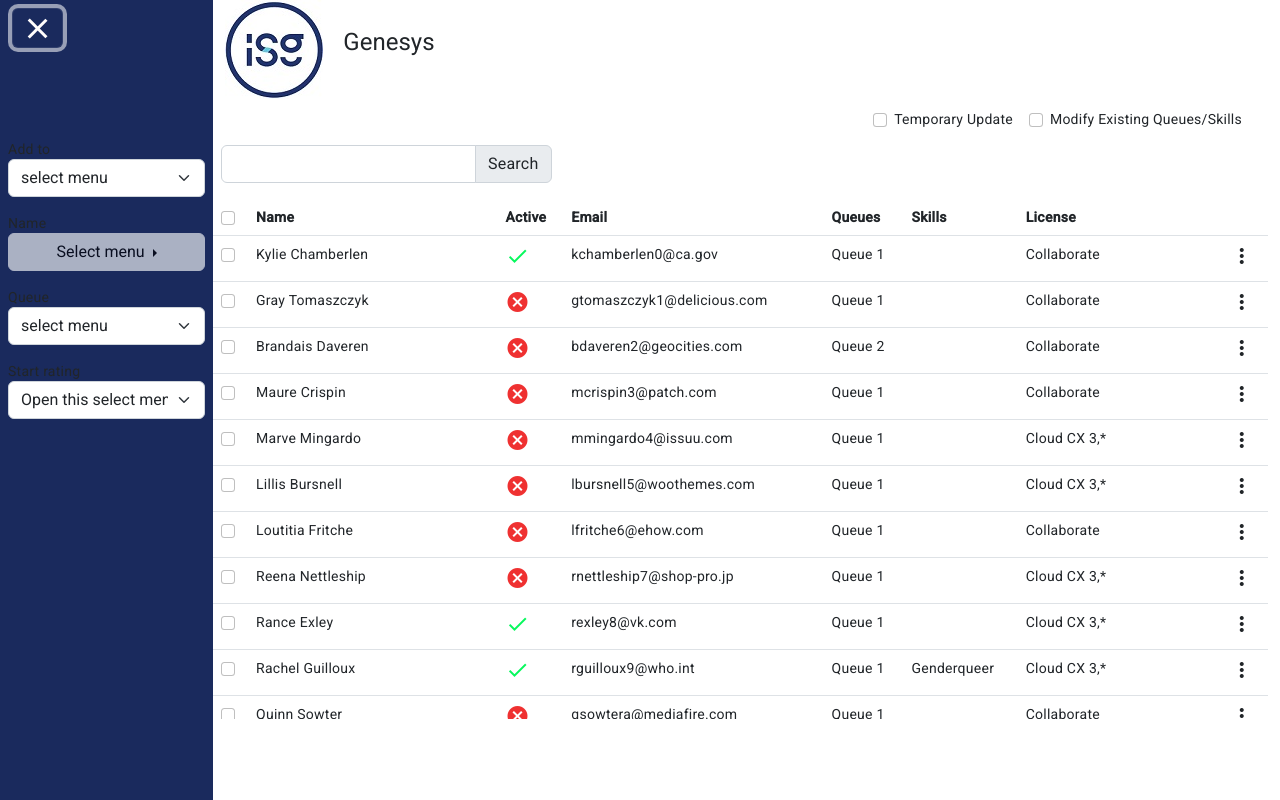
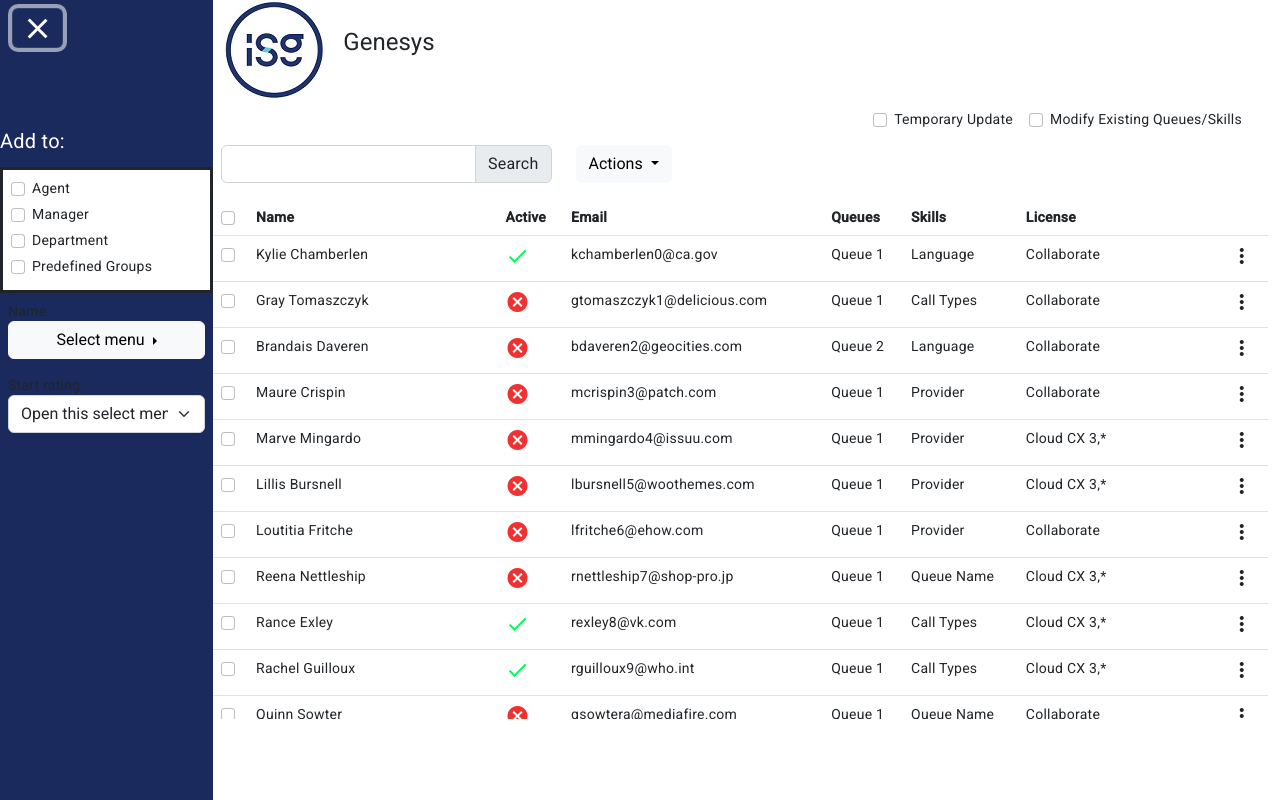
Before and after one commit to JairSilva09/genesys, an Angular app: page / in a window 1280 px wide. Both pictures are taken after a click on the button "Toggle navigation". Built offline with nearby package versions, Linux system fonts and the light colour scheme.

Commit message:
implementa busqueda by actions skylls

```diff
--- a/src/app/genesis-queues/genesis-queues.component.html
+++ b/src/app/genesis-queues/genesis-queues.component.html
@@ -16,6 +16,26 @@
             <div class="input-group mb-3">
                 <input type="text" class="form-control" aria-label="Recipient's username" aria-describedby="basic-addon2" #searchBar>
                 <span class="input-group-text" id="basic-addon2">Search</span>
+            </div>
+        </div>
+        <div class="col-md-3">
+            <div class="dropdown">
+                <button type="button" class="btn btn-light dropdown-toggle" data-bs-toggle="dropdown" aria-expanded="false" data-bs-auto-close="outside">
+                  Actions
+                </button>
+                <form class="dropdown-menu p-4">
+                    <label for="exampleDropdownFormEmail2" class="form-label fs-5 mb-3">Skills</label>
+                    <div class="form-check" *ngFor="let item of QUEUE">
+                        <input type="checkbox" class="form-check-input" [value]="item" (click)="skillSelect($event)">
+                        <label class="form-check-label">{{item}}</label>
+                    </div>
+                    <hr class="dropdown-divider">
+                    <label for="exampleDropdownFormEmail2" class="form-label fs-5 mb-3">Start rating</label>
+                    <div class="form-check">
+                        <input type="checkbox" class="form-check-input">
+                        <label class="form-check-label">1</label>
+                    </div>
+                </form>
             </div>
         </div>
     </div>
--- a/src/app/genesis-queues/genesis-queues.component.scss
+++ b/src/app/genesis-queues/genesis-queues.component.scss
@@ -64,4 +64,10 @@
 
     }
 
+    .btn-light:hover{
+        background-color: #1a2a5d;
+        color: white;
+
+    }
+
 }
--- a/src/app/services/mock-data.ts
+++ b/src/app/services/mock-data.ts
@@ -3,140 +3,140 @@
     "active": true,
     "email": "kchamberlen0@ca.gov",
     "queues":  "Queue 1",
-    "skill": "",
+    "skill": "Language",
     "license": "Collaborate"
   }, {
     "name": "Gray Tomaszczyk",
     "active": false,
     "email": "gtomaszczyk1@delicious.com",
     "queues":  "Queue 1",
-    "skill": "",
+    "skill": "Call Types",
     "license": "Collaborate"
   }, {
     "name": "Brandais Daveren",
     "active": false,
     "email": "bdaveren2@geocities.com",
     "queues":  "Queue 2",
-    "skill": "",
+    "skill": "Language",
     "license": "Collaborate"
   }, {
     "name": "Maure Crispin",
     "active": false,
     "email": "mcrispin3@patch.com",
     "queues":  "Queue 1",
-    "skill": "",
+    "skill": "Provider",
     "license": "Collaborate"
   }, {
     "name": "Marve Mingardo",
     "active": false,
     "email": "mmingardo4@issuu.com",
     "queues":  "Queue 1",
-    "skill": "",
+    "skill": "Provider",
     "license": "Cloud CX 3,*"
   }, {
     "name": "Lillis Bursnell",
     "active": false,
     "email": "lbursnell5@woothemes.com",
     "queues":  "Queue 1",
-    "skill": "",
+    "skill": "Provider",
     "license": "Cloud CX 3,*"
   }, {
     "name": "Loutitia Fritche",
     "active": false,
     "email": "lfritche6@ehow.com",
     "queues":  "Queue 1",
-    "skill": "",
+    "skill": "Provider",
     "license": "Collaborate"
   }, {
     "name": "Reena Nettleship",
     "active": false,
     "email": "rnettleship7@shop-pro.jp",
     "queues":  "Queue 1",
-    "skill": "",
+    "skill": "Queue Name",
     "license": "Cloud CX 3,*"
   }, {
     "name": "Rance Exley",
     "active": true,
     "email": "rexley8@vk.com",
     "queues":  "Queue 1",
-    "skill": "",
+    "skill": "Call Types",
     "license": "Cloud CX 3,*"
   }, {
     "name": "Rachel Guilloux",
     "active": true,
     "email": "rguilloux9@who.int",
     "queues":  "Queue 1",
-    "skill": "Genderqueer",
+    "skill": "Call Types",
     "license": "Cloud CX 3,*"
   }, {
     "name": "Quinn Sowter",
     "active": false,
     "email": "qsowtera@mediafire.com",
     "queues":  "Queue 1",
-    "skill": "",
+    "skill": "Queue Name",
     "license": "Collaborate"
   }, {
     "name": "Lani Abthorpe",
     "active": false,
     "email": "labthorpeb@g.co",
     "queues":  "Queue 1",
-    "skill": "Non-binary",
+    "skill": "Call Types",
     "license": "Cloud CX 3,*"
   }, {
     "name": "Barbara Doggett",
     "active": true,
     "email": "bdoggettc@is.gd",
     "queues":  "Queue 1",
-    "skill": "",
+    "skill": "Queue Name",
     "license": "Cloud CX 3,*"
   }, {
     "name": "Mordecai Bradder",
     "active": true,
     "email": "mbradderd@spotify.com",
     "queues":  "Queue 2",
-    "skill": "Polygender",
+    "skill": "Queue Name",
     "license": "Cloud CX 3,*"
   }, {
     "name": "Clovis McGurgan",
     "active": false,
     "email": "cmcgurgane@cocolog-nifty.com",
     "queues":  "Queue 1",
-    "skill": "",
+    "skill": "Language",
     "license": "Cloud CX 3,*"
   }, {
     "name": "Kati Demoge",
     "active": false,
     "email": "kdemogef@comsenz.com",
     "queues":  "Queue 1",
-    "skill": "",
+    "skill": "Language",
     "license": "Cloud CX 3,*"
   }, {
     "name": "Kimmi Spadeck",
     "active": true,
     "email": "kspadeckg@ovh.net",
     "queues":  "Queue 1",
-    "skill": "",
+    "skill": "Call Types",
     "license": "Cloud CX 3,*"
   }, {
     "name": "Cristobal Trenbey",
     "active": true,
     "email": "ctrenbeyh@cocolog-nifty.com",
     "queues":  "Queue 1",
-    "skill": "",
+    "skill": "Language",
     "license": "Cloud CX 3,*"
   }, {
     "name": "Morissa Agass",
     "active": false,
     "email": "magassi@ftc.gov",
     "queues":  "Queue 1",
-    "skill": "",
+    "skill": "Language",
     "license": "Cloud CX 3,*"
   }, {
     "name": "Hiram Grindell",
     "active": false,
     "email": "hgrindellj@drupal.org",
     "queues":  "Queue 1",
-    "skill": "",
+    "skill": "Language",
     "license": "Cloud CX 3,*"
   },
   {
@@ -144,140 +144,140 @@
     "active": false,
     "email": "eroddan0@stanford.edu",
     "queues":  "Queue 2",
-    "skill": "",
+    "skill": "Queue Name",
     "license": "Cloud CX 3"
   }, {
     "name": "Emard Inc",
     "active": true,
     "email": "tghest1@fastcompany.com",
     "queues":  "Queue 1",
-    "skill": "",
+    "skill": "Queue Name",
     "license": "Collaborate"
   }, {
     "name": "Hilpert, Fahey and Toy",
     "active": true,
     "email": "cmolloy2@rakuten.co.jp",
     "queues":  "Queue 1",
-    "skill": "",
+    "skill": "Queue Name",
     "license": "Cloud CX 3"
   }, {
     "name": "Lueilwitz-Bosco",
     "active": true,
     "email": "hradbond3@google.co.uk",
     "queues":  "Queue 1",
-    "skill": "",
+    "skill": "Queue Name",
     "license": "Cloud CX 3"
   }, {
     "name": "Kuhn-Dickens",
     "active": false,
     "email": "mbarratt4@rediff.com",
     "queues":  "Queue 1",
-    "skill": "",
+    "skill": "Queue Name",
     "license": "Cloud CX 3"
   }, {
     "name": "Zulauf, O'Hara and McCullough",
     "active": false,
     "email": "bdeluna5@exblog.jp",
     "queues":  "Queue 1",
-    "skill": "",
+    "skill": "Language",
     "license": "Cloud CX 3,*"
   }, {
     "name": "O'Hara-Romaguera",
     "active": false,
     "email": "jshambrook6@youtube.com",
     "queues":  "Queue 1",
-    "skill": "",
+    "skill": "Queue Name",
     "license": "Cloud CX 3,*"
   }, {
     "name": "Haley Inc",
     "active": false,
     "email": "cbarcke7@buzzfeed.com",
     "queues":  "Queue 1",
-    "skill": "",
+    "skill": "Queue Name",
     "license": "Cloud CX 3,*"
   }, {
     "name": "O'Conner Inc",
     "active": true,
     "email": "fbullan8@theguardian.com",
     "queues":  "Queue 3",
-    "skill": "",
+    "skill": "Language",
     "license": "Cloud CX 3,*"
   }, {
     "name": "Mills, Gusikowski and Rau",
     "active": true,
     "email": "cengall9@europa.eu",
     "queues":  "Queue 1",
-    "skill": "",
+    "skill": "Queue Name",
     "license": "Cloud CX 3,*"
   }, {
     "name": "Padberg LLC",
     "active": false,
     "email": "vmckiernana@homestead.com",
     "queues":  "Queue 1",
-    "skill": "",
+    "skill": "Queue Name",
     "license": "Cloud CX 3,*"
   }, {
     "name": "Haley LLC",
     "active": false,
     "email": "lfrohockb@live.com",
     "queues":  "Queue 1",
-    "skill": "",
+    "skill": "Queue Name",
     "license": "Cloud CX 3,*"
   }, {
     "name": "Kirlin-Jones",
     "active": false,
     "email": "wklaaassenc@irs.gov",
     "queues":  "Queue 1",
-    "skill": "",
+    "skill": "Queue Name",
     "license": "Cloud CX 3,*"
   }, {
     "name": "Durgan Group",
     "active": true,
     "email": "graesided@msu.edu",
     "queues":  "Queue 1",
-    "skill": "Non-binary",
+    "skill": "Call Types",
     "license": "Cloud CX 3,*"
   }, {
     "name": "Schumm-Bernhard",
     "active": true,
     "email": "jdahlborge@paginegialle.it",
     "queues":  "Queue 1",
-    "skill": "",
+    "skill": "Queue Name",
     "license": "Cloud CX 3,*"
   }, {
     "name": "Ferry-Walker",
     "active": false,
     "email": "rharmsonf@ihg.com",
     "queues":  "Queue 3",
-    "skill": "",
+    "skill": "Language",
     "license": "Cloud CX 3,*"
   }, {
     "name": "Mohr-Harvey",
     "active": false,
     "email": "ctagueg@infoseek.co.jp",
     "queues":  "Queue 4",
-    "skill": "",
+    "skill": "Queue Name",
     "license": "Cloud CX 3,*"
   }, {
     "name": "Gutkowski-Paucek",
     "active": true,
     "email": "ctookillh@state.gov",
     "queues":  "Queue 4",
-    "skill": "",
+    "skill": "Queue Name",
     "license": "Cloud CX 3,*"
   }, {
     "name": "Hills-Sauer",
     "active": true,
     "email": "crowlesi@bloomberg.com",
     "queues":  "Queue 1",
-    "skill": "",
+    "skill": "Queue Name",
     "license": "Cloud CX 3"
   }, {
     "name": "Wolff and Sons",
     "active": false,
     "email": "fbolsoverj@hostgator.com",
     "queues":  "Queue 4",
-    "skill": "",
+    "skill": "Queue Name",
     "license": "Cloud CX 3"
   },
   {
@@ -285,7 +285,7 @@
     "active": false,
     "email": "attj@hostgator.com",
     "queues":  "Queue 3",
-    "skill": "",
+    "skill": "Queue Name",
     "license": "Cloud CX 3"
   },
   {
@@ -293,7 +293,7 @@
     "active": false,
     "email": "cl@hostgator.com",
     "queues":  "Queue 1",
-    "skill": "",
+    "skill": "Queue Name",
     "license": "Cloud CX 3"
   },
   {
@@ -301,7 +301,7 @@
     "active": false,
     "email": "cable@hostgator.com",
     "queues":  "Queue 1",
-    "skill": "",
+    "skill": "Queue Name",
     "license": "Cloud CX 3,SuccessKPI,*"
   },
   {
@@ -309,7 +309,7 @@
     "active": false,
     "email": "dish@hostgator.com",
     "queues":  "Queue 4",
-    "skill": "",
+    "skill": "Language",
     "license": "Cloud CX 3,*"
   },
   {
@@ -317,7 +317,7 @@
     "active": false,
     "email": "hnet@hostgator.com",
     "queues":  "Queue 1",
-    "skill": "",
+    "skill": "Queue Name",
     "license": "Cloud CX 3,*"
   },
   {
@@ -325,7 +325,7 @@
     "active": false,
     "email": "frontier@hostgator.com",
     "queues":  "Queue 1",
-    "skill": "",
+    "skill": "Queue Name",
     "license": "Cloud CX 3,*"
   },
   {
@@ -333,7 +333,7 @@
     "active": false,
     "email": "frontier@hostgator.com",
     "queues":  "Queue 3",
-    "skill": "",
+    "skill": "Queue Name",
     "license": "Cloud CX 3,SuccessKPI,*"
   },
   {
@@ -341,7 +341,7 @@
     "active": false,
     "email": "frontier@hostgator.com",
     "queues":  "Queue 1",
-    "skill": "",
+    "skill": "Queue Name",
     "license": "Cloud CX 3,*"
   },
   {
@@ -349,7 +349,7 @@
     "active": false,
     "email": "frontier@hostgator.com",
     "queues":  "Queue 1",
-    "skill": "",
+    "skill": "Queue Name",
     "license": "Cloud CX 3,*"
   },
   {
@@ -357,7 +357,7 @@
     "active": false,
     "email": "frontier@hostgator.com",
     "queues":  "Queue 3",
-    "skill": "",
+    "skill": "Queue Name",
     "license": "Cloud CX 3"
   }
 
--- a/src/app/side-menu/side-menu.component.html
+++ b/src/app/side-menu/side-menu.component.html
@@ -9,13 +9,18 @@
     </div>
   </nav>
   <div class="collapse" id="sideMenuGenesys" style="margin-top: 75px">
-    <div class="p-2">
+    <label for="exampleDropdownFormEmail2" class="form-label fs-5 mb-3" style="color: white">Add to:</label>
+    <div class="p-2" style="background-color: white; border-style: solid;">
+      <div class="form-check" *ngFor="let item of LEVEL">
+        <input type="checkbox" class="form-check-input" (click)="levelSelect($event)" [value]="item">
+        <label class="form-check-label">{{item}}</label>
+      </div>
 
-      <label>Add to</label>
+      <!-- <label>Add to</label>
       <select class="form-select" (ngModelChange)="selectLevel($event)" [(ngModel)]="chosenLevel" aria-label="Default select example">
         <option selected>select menu</option>
         <option *ngFor="let item of LEVEL" value="{{item}}">{{item}}</option>
-      </select>
+      </select> -->
     </div>
     <div class="p-2">
       <label>Name</label>
@@ -37,28 +42,6 @@
       </div>
     </div>
     <div class="p-2">
-      <label>Queue</label>
-      <!-- <select class="form-select" (ngModelChange)="selectQueue($event)" [(ngModel)]="chosenQueue" aria-label="Default select example">
-        <option selected>select menu</option>
-        <option *ngFor="let item of QUEUE" value="{{item}}">{{item}}</option>
-      </select> -->
-      <select class="form-select" aria-label="Default select example">
-        <option selected>select menu</option>
-        <option *ngFor="let item of QUEUE" value="{{item}}">{{item}}</option>
-      </select>
-      <div *ngIf="queueSelectList" class="cont-queue-list">
-        <span class="close_queue_list d-flex justify-content-end" (click)="close_queue_list()">Close</span>
-        <div class="list-group">
-          <label *ngFor="let item of QUEUES_LIST" class="list-group-item" style="border: none">
-            <!-- <input class="form-check-input me-1" value="{{item}}" [checked]="chequedBoxQueue(item)" (change)="selectedQueue($event,item)" type="checkbox" value=""> -->
-            <input class="form-check-input me-1" value="{{item}}" type="checkbox" value="">
-                    {{item}}
-          </label>
-        </div>
-
-      </div>
-    </div>
-    <div class="p-2">
       <label>Start rating</label>
       <select class="form-select" aria-label="Default select example">
         <option selected>Open this select menu</option>
--- a/src/app/side-menu/side-menu.component.ts
+++ b/src/app/side-menu/side-menu.component.ts
@@ -12,7 +12,7 @@
   constructor(private genesisService: GenesysService) { }
 
   collapse: boolean = false;
-  levelSelect:boolean = false;
+  //levelSelect:boolean = false;
   NAME: any[] =[];
 
   AGENT: any[] =[
@@ -83,7 +83,7 @@
   selectLevel(event: string){
 
     this.setNameLevel(event)
-    this.levelSelect = true;
+    //this.levelSelect = true;
     this.SELECTED_OBJECTS.level = event
     //this.genesisService.addItem(this.SELECTED_OBJECTS);
 
@@ -127,4 +127,9 @@
   //   }
   // }
 
+  levelSelect(event: any){
+    console.log(event)
+
+  }
+
 }
```
Also changed, not shown: src/app/genesis-queues/genesis-queues.component.ts (+29 -11 lines), src/app/services/genesys.service.ts (+17 -1 lines).
